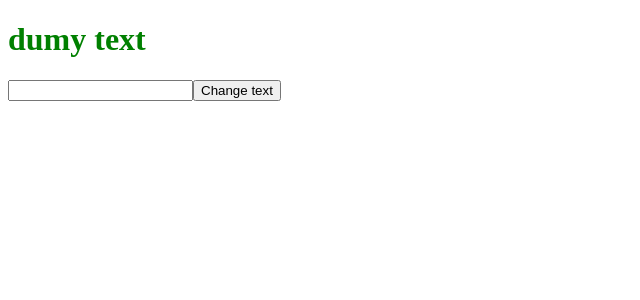
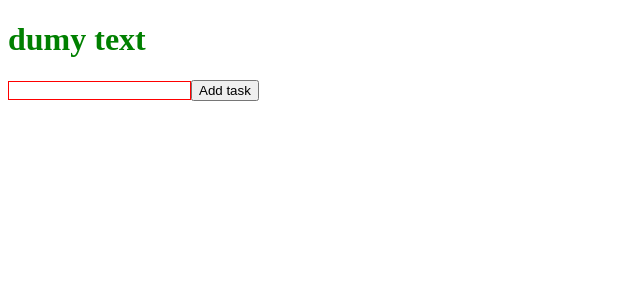
Before and after one commit to bogdandin/react-turoial-romana, a React (Create React App) app: page / in a window 1280 px wide. Shown: the top 300 px of the page, without its empty margins (0-640 px from the left). Built offline with nearby package versions, Linux system fonts and the light colour scheme.

Commit message:
React.js - 07 - React js - 07 - render arrays in UI - tutorial limba romana / css din javascript https://www.youtube.com/watch?v=5CwvOHgGiUo

```diff
--- a/src/App.jsx
+++ b/src/App.jsx
@@ -7,6 +7,12 @@ class App extends Component {
 
         this.state = {
             txt: "dumy text"
+        }
+        this.styles = {
+
+            input:{
+                border:'1px solid red'
+            }
         }
     }
 
@@ -28,10 +34,10 @@ class App extends Component {
 
                 <h1>{this.state.txt}</h1>
 
-                <input type="text" onChange={(e)  => this.changeTxt(e)}/>
+                <input style={this.styles.input} type="text" onChange={(e)  => this.changeTxt(e)}/>
 
                <button onClick={() => this.changeTxt()}>
-                   Change text
+                  Add task
 
                </button>
 
```
